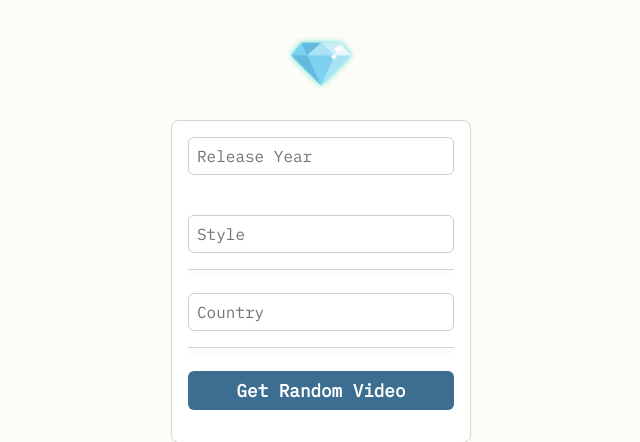
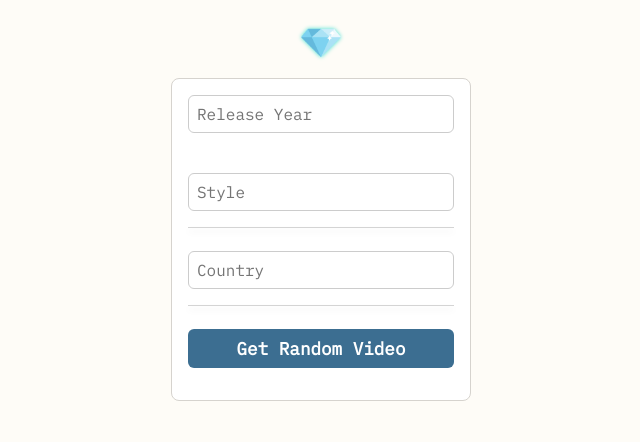
Before and after one commit to sebastian-boers/yudi, a Flask app: page / in a window 1280 px wide. Shown: the top 442 px of the page, without its empty margins (319-959 px from the left). Run offline with Flask 3, Linux system fonts and the light colour scheme; some web fonts are replaced.

Commit message:
Update index.html

```diff
--- a/templates/index.html
+++ b/templates/index.html
@@ -15,12 +15,12 @@
       align-items: center;
     }
     .gem {
-      width: 60px;
-      height: 80px;
-      margin: 1rem;
+      width: 40px;
+      height: 54px;
+      margin: 0.5rem 0;
       background: url('/static/gem-icon.png') no-repeat center center;
       background-size: contain;
-      filter: drop-shadow(0 0 3px #40e0d0);
+      filter: drop-shadow(0 0 2px #40e0d0);
     }
     form {
       background: #fff;
```
